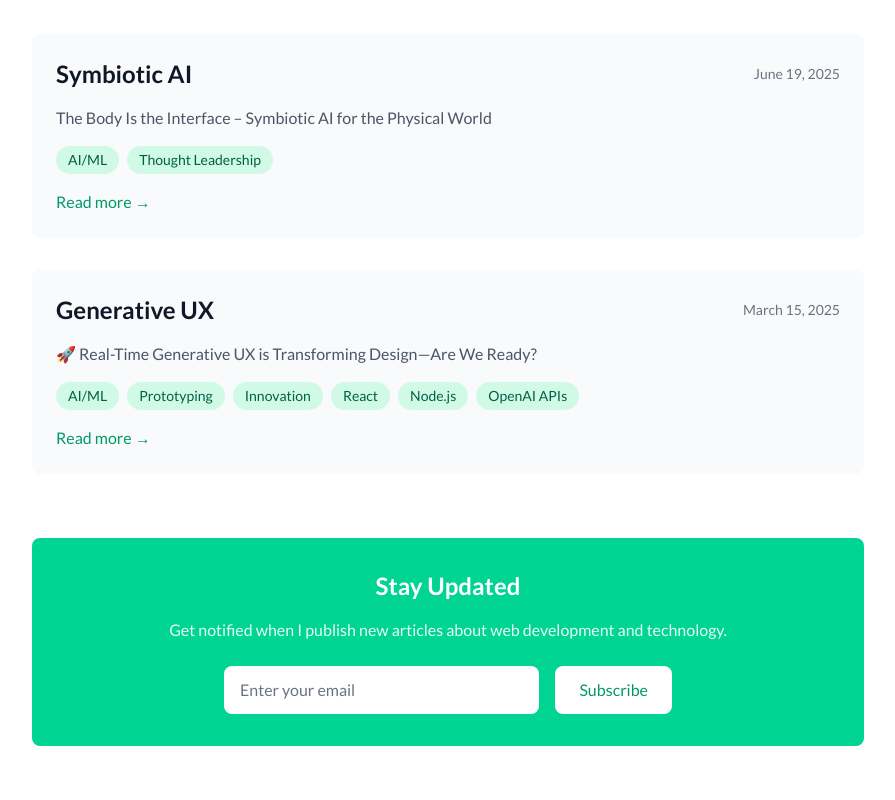
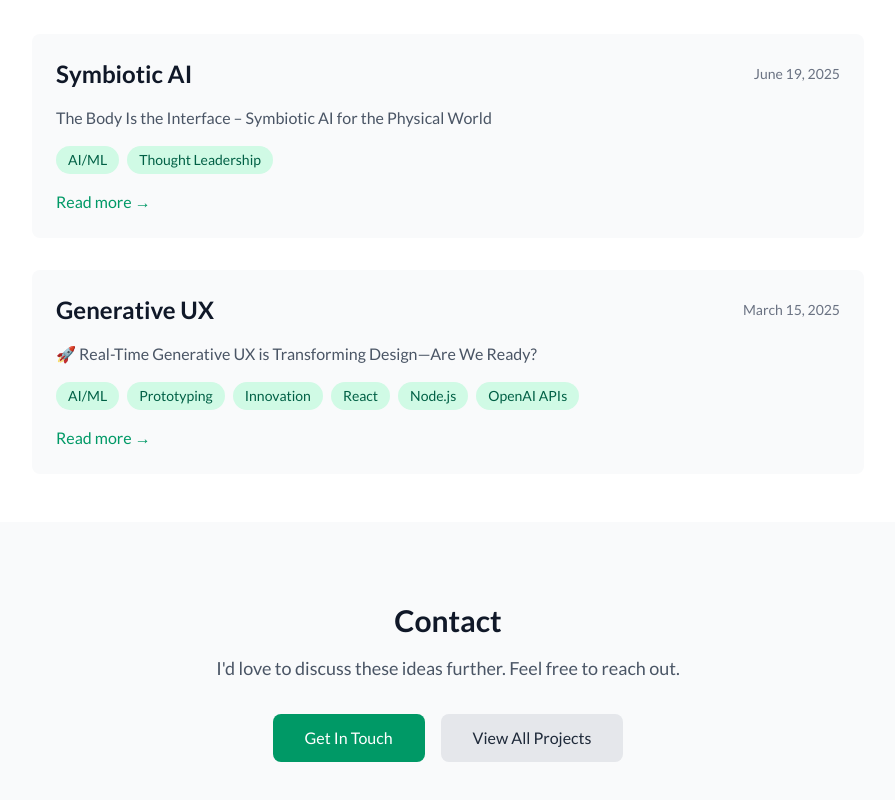
Before and after one commit to Kayhofm/Portfolio02, a Next.js app: page /blog in a window 1280 px wide. Shown: the part 242-1042 px from the top of the page, without its empty margins (192-1087 px from the left). Built offline with nearby package versions, Linux system fonts and the light colour scheme.

Commit message:
Text edits
- design philosophy section
- CTA for Blog page

```diff
--- a/src/app/blog/page.tsx
+++ b/src/app/blog/page.tsx
@@ -19,7 +19,7 @@ export default async function BlogPage() {
 
         {/* Blog Posts */}
         {posts.length > 0 ? (
-          <div className="space-y-8">
+          <div className="space-y-8 mb-12">
             {posts.map((post) => (
               <article
                 key={post.slug}
@@ -115,29 +115,33 @@ export default async function BlogPage() {
             </div>
           </div>
         )}
+      </div>
 
-        {/* Newsletter/CTA Section */}
-        {posts.length > 0 && (
-          <div className="mt-16 bg-gradient-to-r from-emerald-400 to-emerald-400 rounded-lg p-8 text-center text-white">
-            <h2 className="text-2xl font-bold mb-4">
-              Stay Updated
+        {/* CTA Section */}
+        <section className="py-20 bg-gray-50 dark:bg-gray-900">
+          <div className="max-w-4xl mx-auto text-center px-4 sm:px-6 lg:px-8">
+            <h2 className="text-3xl font-bold text-gray-900 dark:text-white mb-4">
+              Contact
             </h2>
-            <p className="mb-6 opacity-90">
-              Get notified when I publish new articles about web development and technology.
+            <p className="text-lg text-gray-600 dark:text-gray-300 mb-8">
+              I'd love to discuss these ideas further. Feel free to reach out.
             </p>
-            <div className="flex flex-col sm:flex-row gap-4 max-w-md mx-auto">
-              <input
-                type="email"
-                placeholder="Enter your email"
-                className="flex-1 px-4 py-3 rounded-lg bg-white text-gray-900 placeholder-gray-500"
-              />
-              <button className="bg-white text-emerald-600 px-6 py-3 rounded-lg font-medium hover:bg-gray-100 transition-colors">
-                Subscribe
-              </button>
+            <div className="flex flex-col sm:flex-row gap-4 justify-center">
+              <a
+                href="/contact"
+                className="bg-emerald-600 text-white px-8 py-3 rounded-lg font-medium hover:bg-emerald-700 transition-colors"
+              >
+                Get In Touch
+              </a>
+              <a
+                href="/projects"
+                className="bg-gray-200 dark:bg-gray-700 text-gray-800 dark:text-gray-200 px-8 py-3 rounded-lg font-medium hover:bg-gray-300 dark:hover:bg-gray-600 transition-colors"
+              >
+                View All Projects
+              </a>
             </div>
           </div>
-        )}
-      </div>
+        </section>
     </div>
   )
 }
--- a/src/app/page.tsx
+++ b/src/app/page.tsx
@@ -57,7 +57,7 @@ export default async function Home() {
         <div className="max-w-7xl mx-auto px-4 sm:px-6 lg:px-8">
           <div className="text-center mb-16">
             <h2 className="text-3xl font-bold text-gray-900 dark:text-white mb-4">
-              What People Say
+              Recommendations
             </h2>
             <p className="text-lg text-gray-600 dark:text-gray-300 max-w-2xl mx-auto">
               Feedback from designers and leaders I've had the privilege to work with.
@@ -73,11 +73,12 @@ export default async function Home() {
                 </svg>
               </div>
               <blockquote className="text-gray-700 dark:text-gray-300 mb-6 leading-relaxed">
-                "Kay is a one-of-a-kind design leader—someone who not only pushes the boundaries of what’s possible but also ensures every detail is considered along the way. He has a rare ability to obsess over both strategy and execution, making complex ideas feel simple and innovative experiences feel inevitable."
+                "Kay is a one-of-a-kind design leader—someone who not only pushes the boundaries of what’s possible but also ensures every detail is considered along the way.
+                He has a rare ability to obsess over both strategy and execution, making complex ideas feel simple and innovative experiences feel inevitable."
               </blockquote>
               <div className="border-t border-gray-200 dark:border-gray-600 pt-4">
                 <div className="font-semibold text-gray-900 dark:text-white">Oscar Murillo</div>
-                <div className="text-sm text-gray-600 dark:text-gray-400">Senior Design Director, Oracle</div>
+                <div className="text-sm text-gray-600 dark:text-gray-400">Senior Design Director at Oracle</div>
                 <div className="text-sm text-gray-500 dark:text-gray-500">2025</div>
               </div>
             </div>
@@ -91,7 +92,8 @@ export default async function Home() {
               </div>
               <blockquote className="text-gray-700 dark:text-gray-300 mb-6 leading-relaxed">
                 "As a designer, Kay is curious and dedicated to his craft ...
-                As a manager, and mentor, Kay fosters growth, curiosity, and excellence. His guidance has significantly impacted my design career. I wholeheartedly endorse Kay as a visionary leader and innovator in whatever industry he pursues."
+                As a manager, and mentor, Kay fosters growth, curiosity, and excellence. His guidance has significantly impacted my design career.
+                I wholeheartedly endorse Kay as a visionary leader and innovator in whatever industry he pursues."
               </blockquote>
               <div className="border-t border-gray-200 dark:border-gray-600 pt-4">
                 <div className="font-semibold text-gray-900 dark:text-white">Annika Rodrigues</div>
@@ -118,6 +120,19 @@ export default async function Home() {
               </div>
             </div>
           </div>
+        </div>
+      </section>
+
+      {/* Design Philosophy Section */}
+      <section className="py-16 bg-gradient-to-br from-emerald-100 to-lightemerald-700 dark:from-gray-900 dark:to-gray-800">
+        <div className="max-w-4xl mx-auto px-4 sm:px-6 lg:px-8 text-center">
+          <h2 className="text-3xl font-bold text-gray-900 dark:text-white mb-8">
+            Design Philosophy
+          </h2>
+          <p className="text-xl text-gray-600 dark:text-gray-300 leading-relaxed">
+            I believe the best design happens when we combine visionary thinking with rigorous process. Starting with deep user understanding, I develop a compelling vision for what's possible, then cycle through rapid prototyping and collaborative iteration.
+            I create testable solutions early, gather feedback from diverse stakeholders, and refine both the vision and execution until we arrive at experiences that feel both intuitive and impactful.
+          </p>
         </div>
       </section>
 
```
